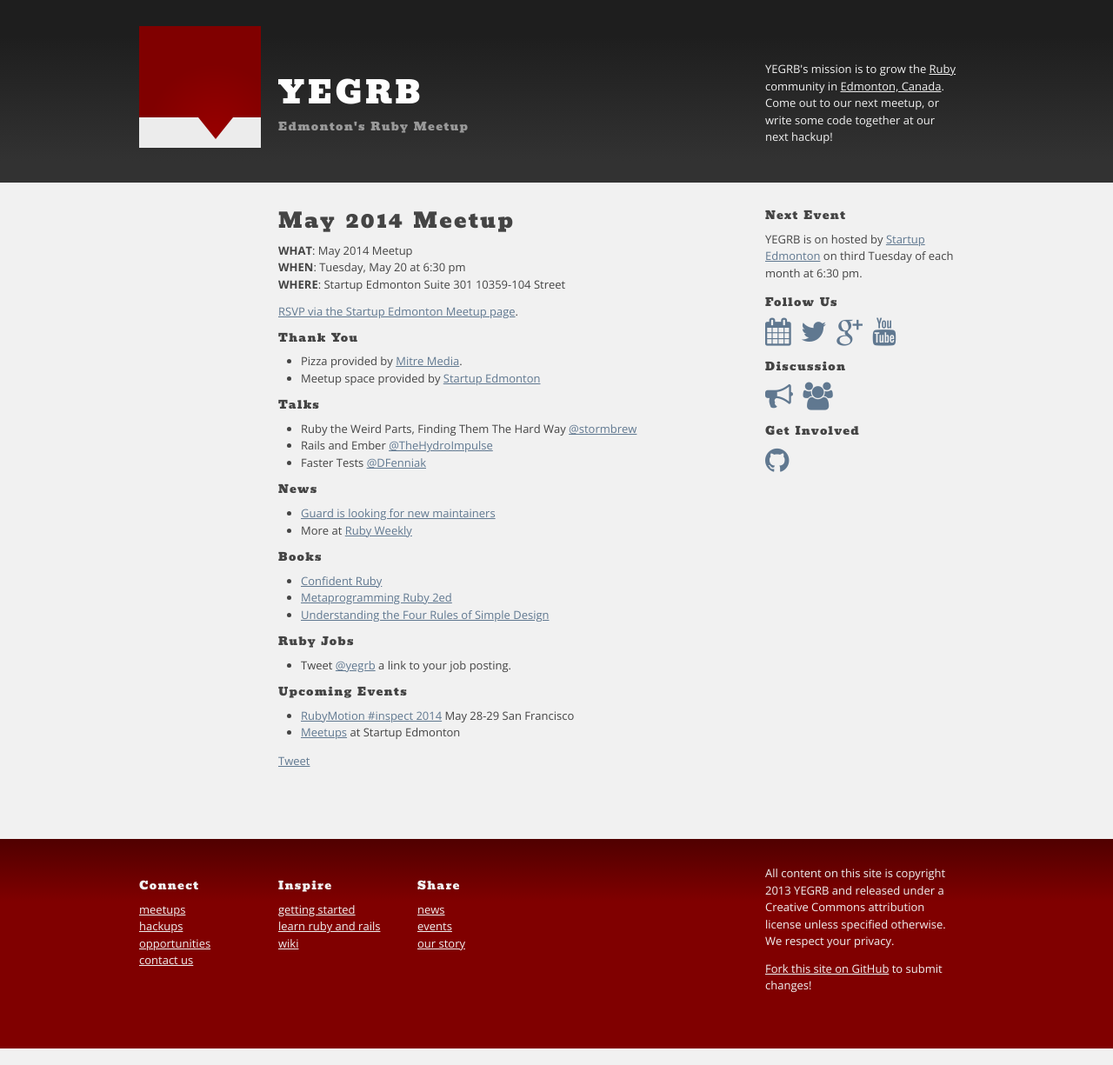
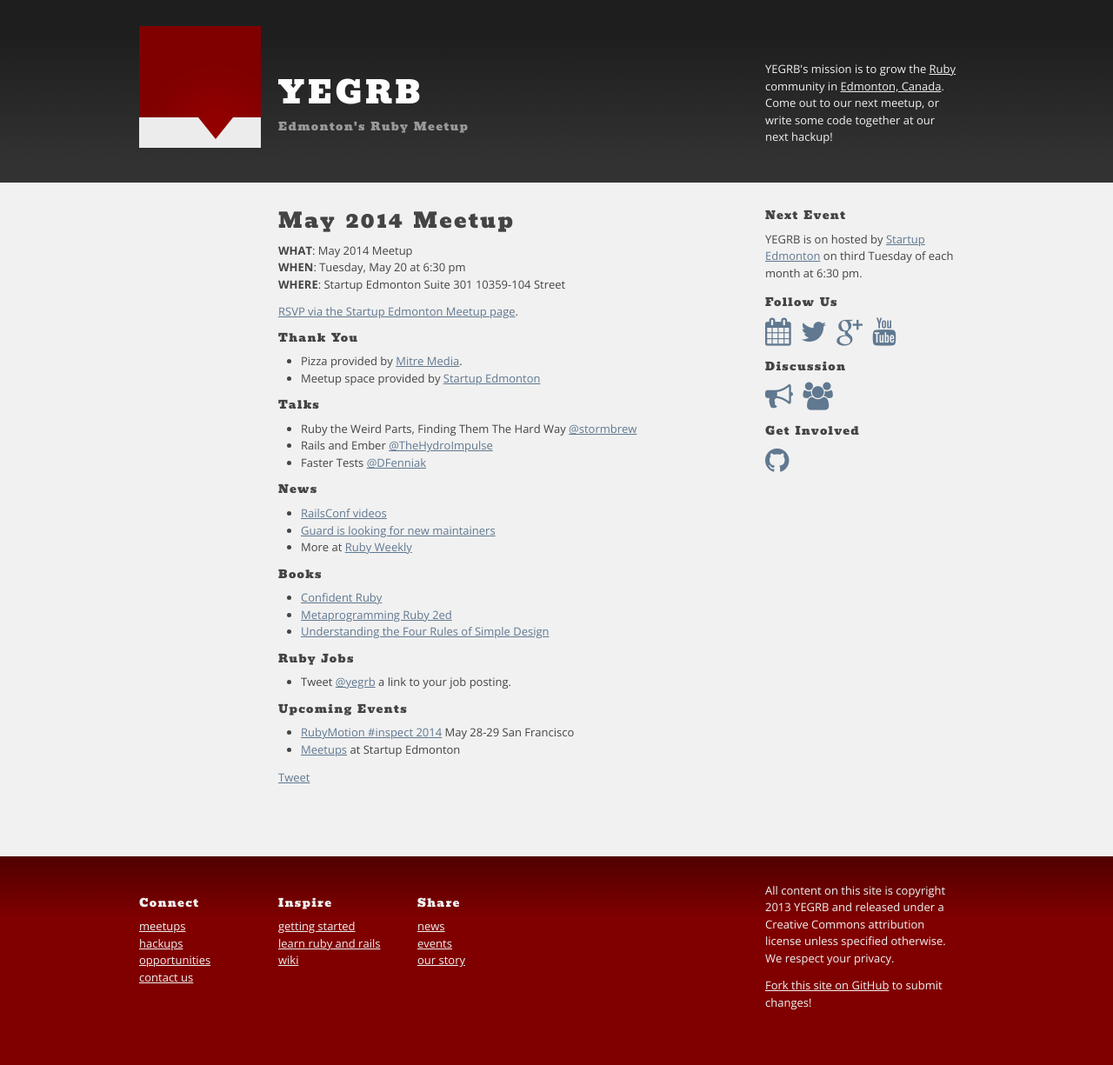
Before and after one commit to yegrb/yegrb.github.io, a Jekyll site: the page built from _posts/2014-05-20-may.markdown, in a window 1280 px wide. Shown: the whole page at 87% size. Built offline with Jekyll 4.4.1, drawn with Linux system fonts in a browser that asks for light colours; nearby versions of some CDN libraries; Markdown is read by kramdown in place of the engine named in the settings; comment, search, counter and statistics services are not loaded.

Commit message:
RailsConf videos

```diff
--- a/_posts/2014-05-20-may.markdown
+++ b/_posts/2014-05-20-may.markdown
@@ -23,6 +23,7 @@ category: meetups
 
 ## News
 
+* [RailsConf videos](http://confreaks.com/events/railsconf)
 * [Guard is looking for new maintainers](https://groups.google.com/forum/#!msg/guard-dev/2Td0QTvTIsE/cegvVofIJ8AJ)
 * More at [Ruby Weekly](http://rubyweekly.com/issues)
 
```
